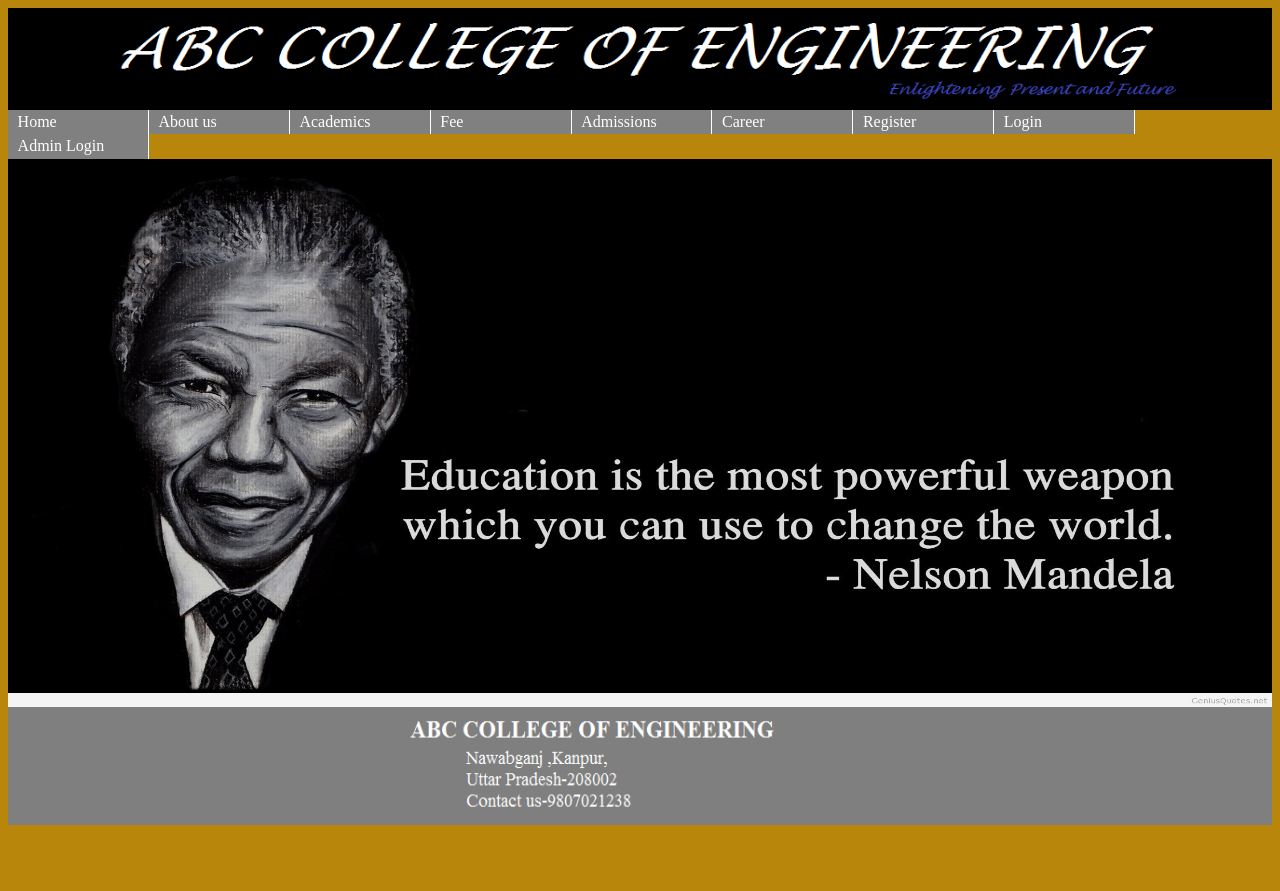
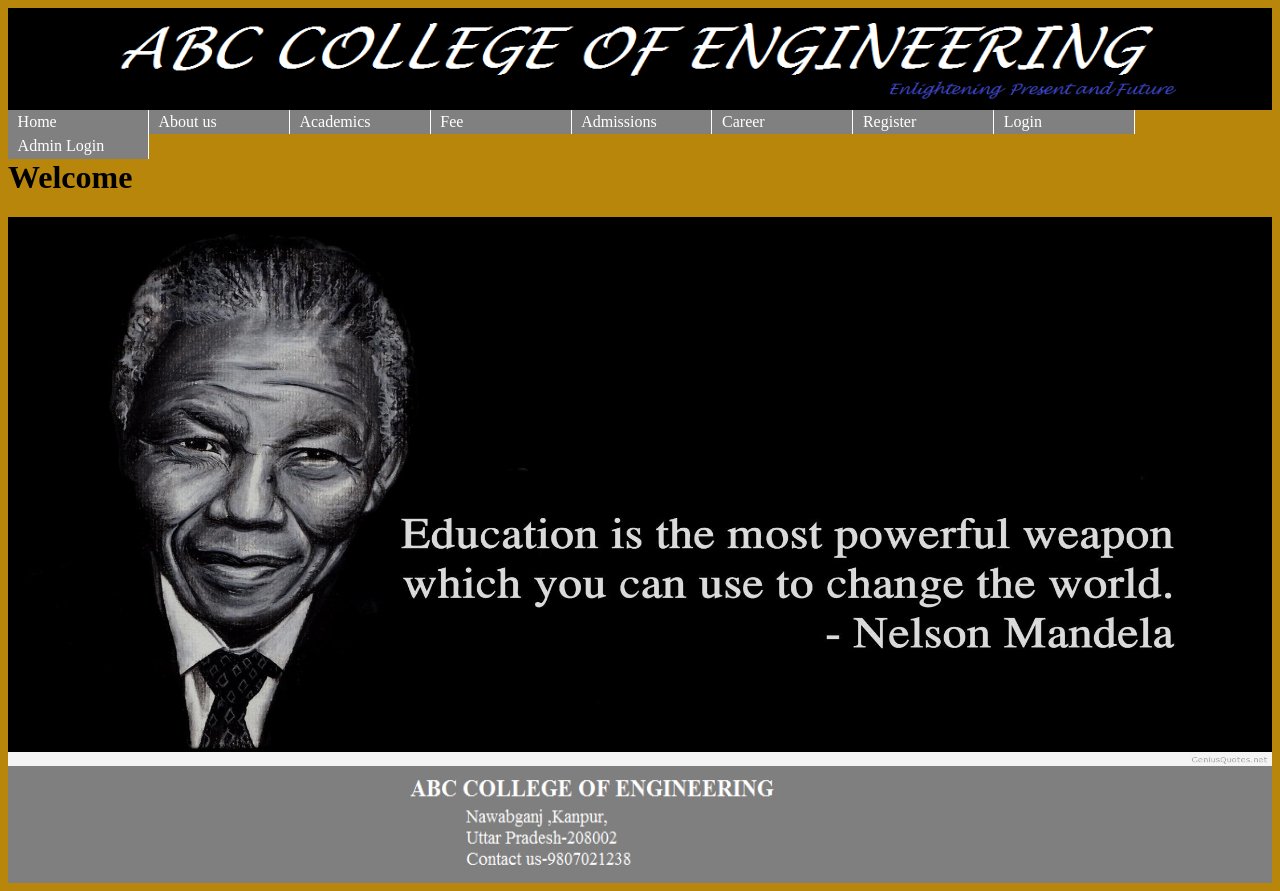
Before and after one commit to itsram92/College_Admission_Project, a plain HTML site: page index.html in a window 1280 px wide. Before the commit the page ends 833 px from the top, so only its background shows below. Drawn offline with Linux system fonts and the light colour scheme.

Commit message:
second version

```diff
--- a/index.html
+++ b/index.html
@@ -40,7 +40,9 @@ li {display: inline;}
     <li><a class="cd" href="index7.html" >Login</a></li>
     <li><a class="cd" href="index8.html" >Admin Login</a></li>
 </ul>
-
+<h1>
+	Welcome
+</h1>
 <img src="Nelson-Mandela-Quotes-Education2.jpg" alt="some_text" height="70%" width="100%" >
 <footer><div ><img src="Untitled2.png" alt="some_text" height="15%" width="100%"></div></footer>
 </body>
```
